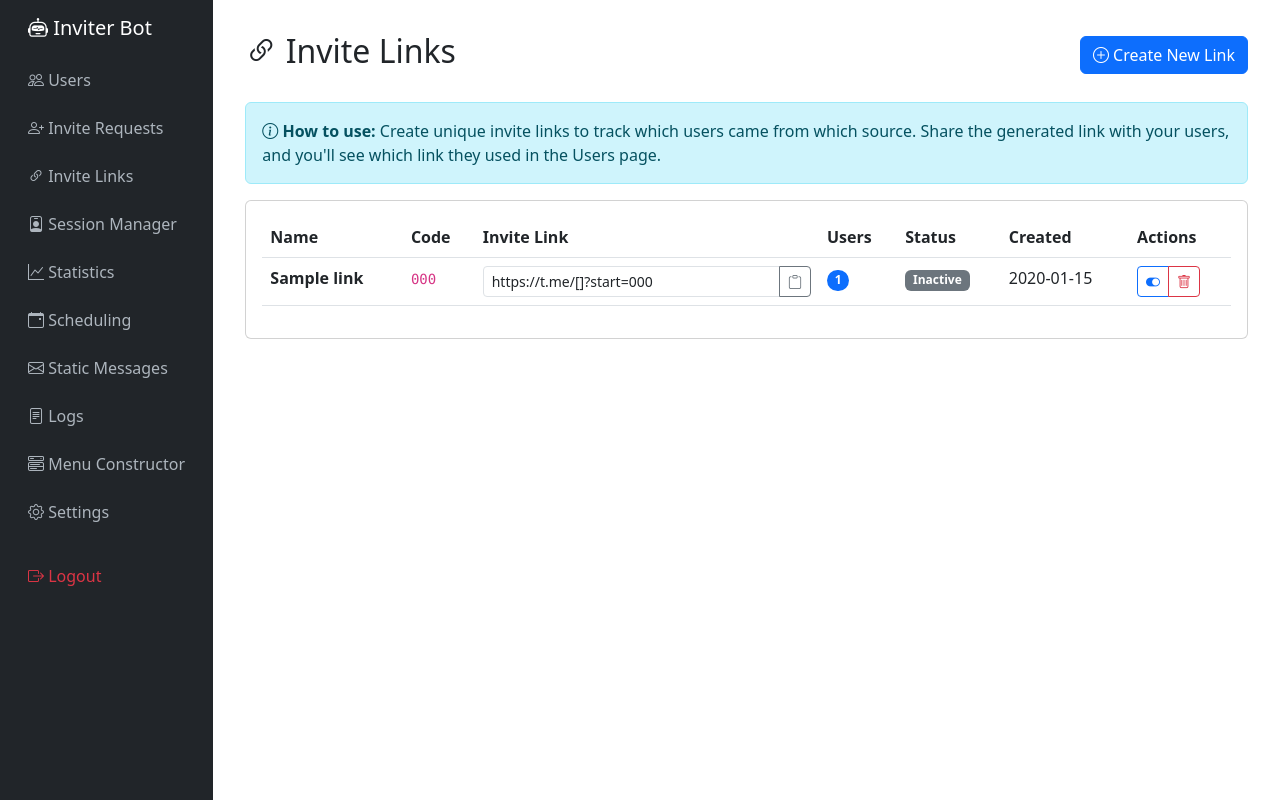
After one commit to mrDarky/inviter_bot, a FastAPI app: template templates/invite_links.html in a window 1280 px wide. The commit adds this page. Run offline with FastAPI, Linux system fonts and the light colour scheme; the template is opened without the code that fills it: most values are stand-ins (such as "Sample title", 1, 10 or a date in 2020).

Commit message:
Add invite links feature with database schema, backend logic, and UI
Co-authored-by: mrDarky <10954120+mrDarky@users.noreply.github.com>

```diff
--- a/templates/base.html
+++ b/templates/base.html
@@ -70,6 +70,11 @@
                         <li class="nav-item">
                             <a class="nav-link {% if request.url.path == '/admin/invite-requests' %}active{% endif %}" href="/admin/invite-requests">
                                 <i class="bi bi-person-plus"></i> Invite Requests
+                            </a>
+                        </li>
+                        <li class="nav-item">
+                            <a class="nav-link {% if request.url.path == '/admin/invite-links' %}active{% endif %}" href="/admin/invite-links">
+                                <i class="bi bi-link-45deg"></i> Invite Links
                             </a>
                         </li>
                         <li class="nav-item">
--- /dev/null
+++ b/templates/invite_links.html
@@ -0,0 +1,251 @@
+{% extends "base.html" %}
+
+{% block title %}Invite Links - Admin Panel{% endblock %}
+
+{% block content %}
+<div class="d-flex justify-content-between align-items-center mb-4">
+    <h2><i class="bi bi-link-45deg"></i> Invite Links</h2>
+    <button type="button" class="btn btn-primary" data-bs-toggle="modal" data-bs-target="#createLinkModal">
+        <i class="bi bi-plus-circle"></i> Create New Link
+    </button>
+</div>
+
+<!-- Info Card -->
+<div class="alert alert-info" role="alert">
+    <i class="bi bi-info-circle"></i>
+    <strong>How to use:</strong> Create unique invite links to track which users came from which source.
+    Share the generated link with your users, and you'll see which link they used in the Users page.
+</div>
+
+<!-- Invite Links Table -->
+<div class="card">
+    <div class="card-body">
+        <div class="table-responsive">
+            <table class="table table-hover">
+                <thead>
+                    <tr>
+                        <th>Name</th>
+                        <th>Code</th>
+                        <th>Invite Link</th>
+                        <th>Users</th>
+                        <th>Status</th>
+                        <th>Created</th>
+                        <th>Actions</th>
+                    </tr>
+                </thead>
+                <tbody>
+                    {% if invite_links %}
+                    {% for link in invite_links %}
+                    <tr>
+                        <td><strong>{{ link.name }}</strong></td>
+                        <td><code>{{ link.code }}</code></td>
+                        <td>
+                            <div class="input-group input-group-sm">
+                                <input type="text" class="form-control" id="link-{{ link.id }}"
+                                       value="https://t.me/{{ bot_username }}?start={{ link.code }}" readonly>
+                                <button class="btn btn-outline-secondary" type="button"
+                                        onclick="copyToClipboard('link-{{ link.id }}')">
+                                    <i class="bi bi-clipboard"></i>
+                                </button>
+                            </div>
+                        </td>
+                        <td>
+                            <span class="badge bg-primary rounded-pill">{{ link.user_count }}</span>
+                        </td>
+                        <td>
+                            {% if link.is_active %}
+                            <span class="badge bg-success">Active</span>
+                            {% else %}
+                            <span class="badge bg-secondary">Inactive</span>
+                            {% endif %}
+                        </td>
+                        <td>{{ link.created_at[:10] }}</td>
+                        <td>
+                            <div class="btn-group btn-group-sm" role="group">
+                                <button type="button" class="btn btn-outline-primary"
+                                        onclick="toggleLink({{ link.id }})"
+                                        title="Toggle active status">
+                                    <i class="bi bi-toggle-on"></i>
+                                </button>
+                                <button type="button" class="btn btn-outline-danger"
+                                        onclick="deleteLink({{ link.id }}, '{{ link.name }}')"
+                                        title="Delete link">
+                                    <i class="bi bi-trash"></i>
+                                </button>
+                            </div>
+                        </td>
+                    </tr>
+                    {% endfor %}
+                    {% else %}
+                    <tr>
+                        <td colspan="7" class="text-center text-muted py-4">
+                            <i class="bi bi-link-45deg fs-1"></i>
+                            <p class="mt-2">No invite links yet. Create your first one!</p>
+                        </td>
+                    </tr>
+                    {% endif %}
+                </tbody>
+            </table>
+        </div>
+    </div>
+</div>
+
+<!-- Create Link Modal -->
+<div class="modal fade" id="createLinkModal" tabindex="-1">
+    <div class="modal-dialog">
+        <div class="modal-content">
+            <div class="modal-header">
+                <h5 class="modal-title">Create New Invite Link</h5>
+                <button type="button" class="btn-close" data-bs-dismiss="modal"></button>
+            </div>
+            <div class="modal-body">
+                <form id="createLinkForm">
+                    <div class="mb-3">
+                        <label class="form-label">Link Name</label>
+                        <input type="text" class="form-control" id="linkName" required
+                               placeholder="e.g., Facebook Campaign, Twitter Promo">
+                        <small class="text-muted">A friendly name to identify this link</small>
+                    </div>
+                    <div class="mb-3">
+                        <label class="form-label">Unique Code</label>
+                        <input type="text" class="form-control" id="linkCode" required
+                               pattern="[a-zA-Z0-9_-]+"
+                               placeholder="e.g., fb-campaign, twitter-2024">
+                        <small class="text-muted">Only letters, numbers, hyphens, and underscores allowed</small>
+                    </div>
+                    <div class="mb-3">
+                        <label class="form-label">Preview</label>
+                        <div class="p-2 bg-light rounded">
+                            <code id="linkPreview">https://t.me/{{ bot_username }}?start=</code>
+                        </div>
+                    </div>
+                </form>
+            </div>
+            <div class="modal-footer">
+                <button type="button" class="btn btn-secondary" data-bs-dismiss="modal">Cancel</button>
+                <button type="button" class="btn btn-primary" onclick="createLink()">
+                    <i class="bi bi-plus-circle"></i> Create Link
+                </button>
+            </div>
+        </div>
+    </div>
+</div>
+{% endblock %}
+
+{% block extra_js %}
+<script>
+// Update preview when typing code
+document.addEventListener('DOMContentLoaded', function() {
+    const codeInput = document.getElementById('linkCode');
+    const preview = document.getElementById('linkPreview');
+    const baseUrl = 'https://t.me/{{ bot_username }}?start=';
+
+    codeInput.addEventListener('input', function() {
+        preview.textContent = baseUrl + this.value;
+    });
+});
+
+async function createLink() {
+    const name = document.getElementById('linkName').value.trim();
+    const code = document.getElementById('linkCode').value.trim();
+
+    if (!name || !code) {
+        showNotification('Please fill in all fields', 'error');
+        return;
+    }
+
+    // Validate code format
+    if (!/^[a-zA-Z0-9_-]+$/.test(code)) {
+        showNotification('Code can only contain letters, numbers, hyphens, and underscores', 'error');
+        return;
+    }
+
+    try {
+        const formData = new FormData();
+        formData.append('name', name);
+        formData.append('code', code);
+
+        const response = await fetch('/api/invite-links/create', {
+            method: 'POST',
+            body: formData
+        });
+        const data = await response.json();
+
+        if (data.status === 'success') {
+            showNotification(data.message, 'success');
+
+            // Close modal and reset form
+            const modal = bootstrap.Modal.getInstance(document.getElementById('createLinkModal'));
+            modal.hide();
+            document.getElementById('createLinkForm').reset();
+            document.getElementById('linkPreview').textContent = 'https://t.me/{{ bot_username }}?start=';
+
+            // Reload page after short delay
+            setTimeout(() => location.reload(), 1000);
+        } else {
+            showNotification(data.message, 'error');
+        }
+    } catch (error) {
+        showNotification('Error: ' + error, 'error');
+    }
+}
+
+async function toggleLink(linkId) {
+    try {
+        const response = await fetch(`/api/invite-links/${linkId}/toggle`, {
+            method: 'POST'
+        });
+        const data = await response.json();
+
+        if (data.status === 'success') {
+            showNotification(data.message, 'success');
+            setTimeout(() => location.reload(), 500);
+        } else {
+            showNotification(data.message, 'error');
+        }
+    } catch (error) {
+        showNotification('Error: ' + error, 'error');
+    }
+}
+
+async function deleteLink(linkId, linkName) {
+    if (!confirm(`Delete invite link "${linkName}"?\n\nThis will not affect existing users who joined through this link.`)) {
+        return;
+    }
+
+    try {
+        const response = await fetch(`/api/invite-links/${linkId}`, {
+            method: 'DELETE'
+        });
+        const data = await response.json();
+
+        if (data.status === 'success') {
+            showNotification(data.message, 'success');
+            setTimeout(() => location.reload(), 500);
+        } else {
+            showNotification(data.message, 'error');
+        }
+    } catch (error) {
+        showNotification('Error: ' + error, 'error');
+    }
+}
+
+function copyToClipboard(inputId) {
+    const input = document.getElementById(inputId);
+    input.select();
+    input.setSelectionRange(0, 99999); // For mobile devices
+
+    try {
+        document.execCommand('copy');
+        showNotification('Link copied to clipboard!', 'success');
+    } catch (err) {
+        // Fallback for modern browsers
+        navigator.clipboard.writeText(input.value).then(() => {
+            showNotification('Link copied to clipboard!', 'success');
+        }).catch(() => {
+            showNotification('Failed to copy link', 'error');
+        });
+    }
+}
+</script>
+{% endblock %}
```
Also changed, not shown: admin.py (+69 -0 lines), bot.py (+15 -3 lines), database.py (+84 -4 lines), templates/users.html (+8 -0 lines).
